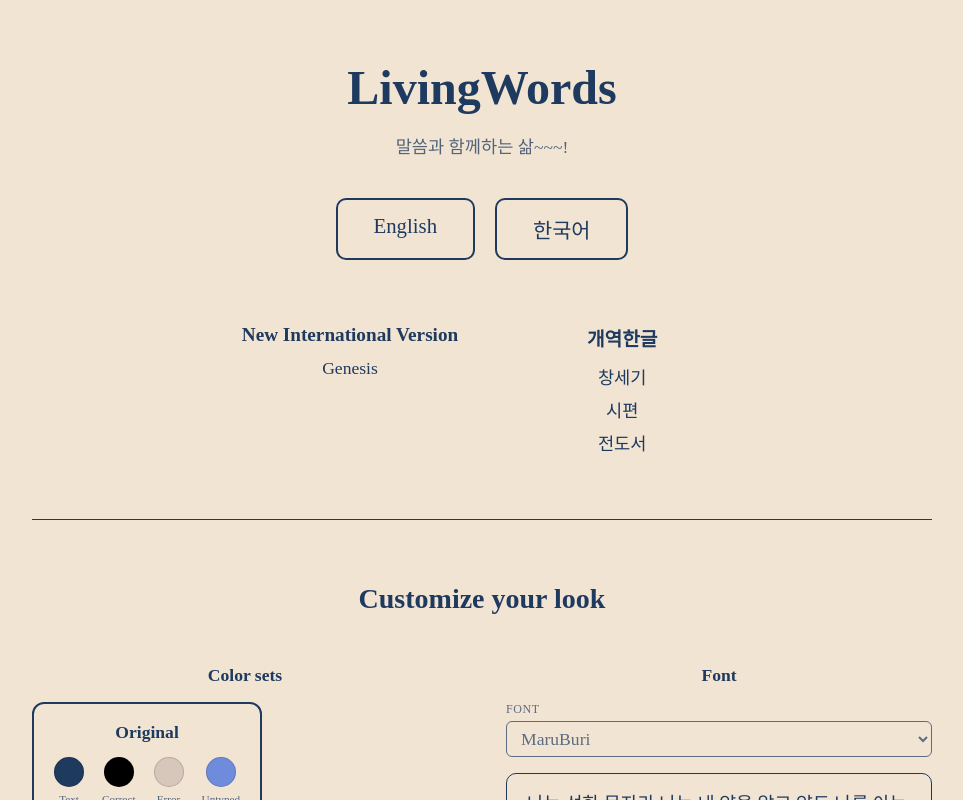
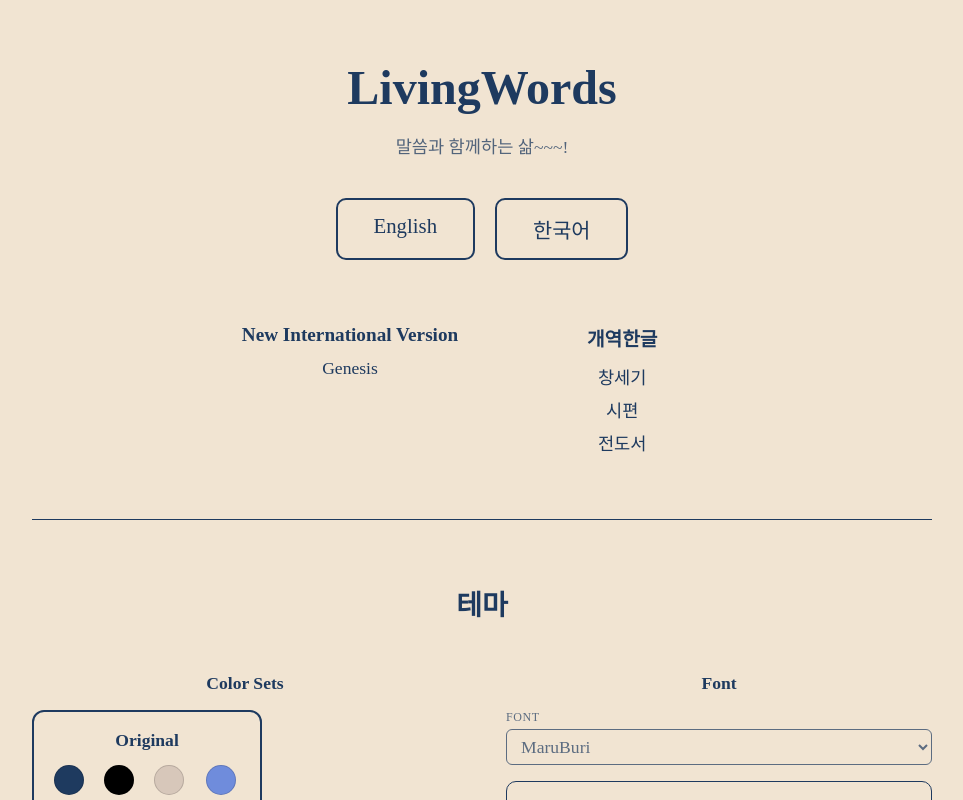
Before and after one commit to tgsech/bible, a React (Vite) app: page / in a window 1280 px wide. Shown: the top 800 px of the page, without its empty margins (158-1121 px from the left). Built offline with nearby package versions, Linux system fonts and the light colour scheme; a web font is replaced by a local one.

Commit message:
KRifying it a little

```diff
--- a/src/components/ThemeShowcase.tsx
+++ b/src/components/ThemeShowcase.tsx
@@ -5,10 +5,10 @@ import "./ThemeShowcase.css";
 export function ThemeShowcase() {
   return (
     <section className="themeShowcase">
-      <h2 className="themeShowcaseTitle">Customize your look</h2>
+      <h2 className="themeShowcaseTitle">테마</h2>
       <div className="themeShowcaseColumns">
         <div className="themeShowcaseColumn">
-          <h3 className="themeShowcaseSubtitle">Color sets</h3>
+          <h3 className="themeShowcaseSubtitle">Color Sets</h3>
           <ColorPaletteGrid />
         </div>
         <div className="themeShowcaseColumn">
```
